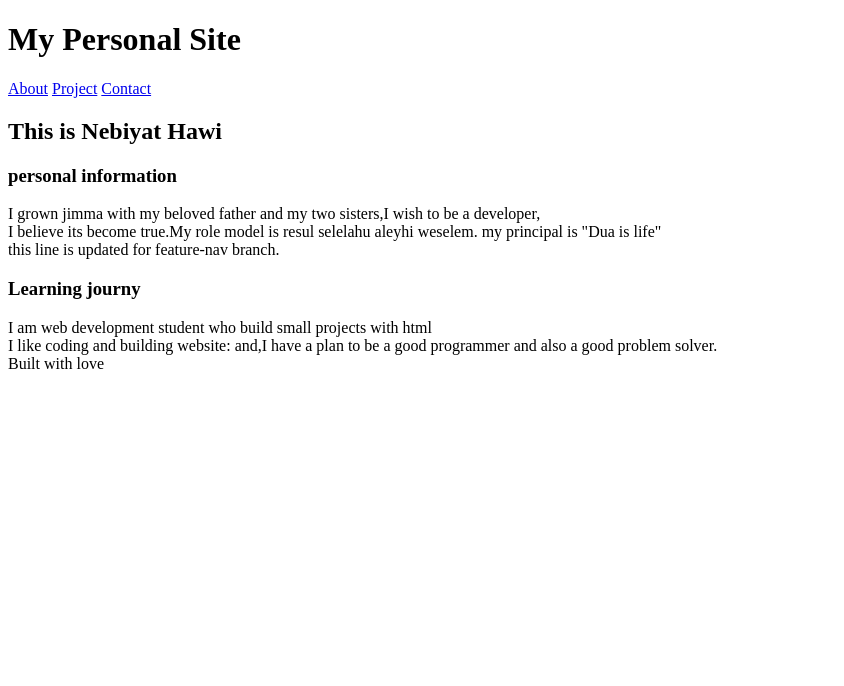
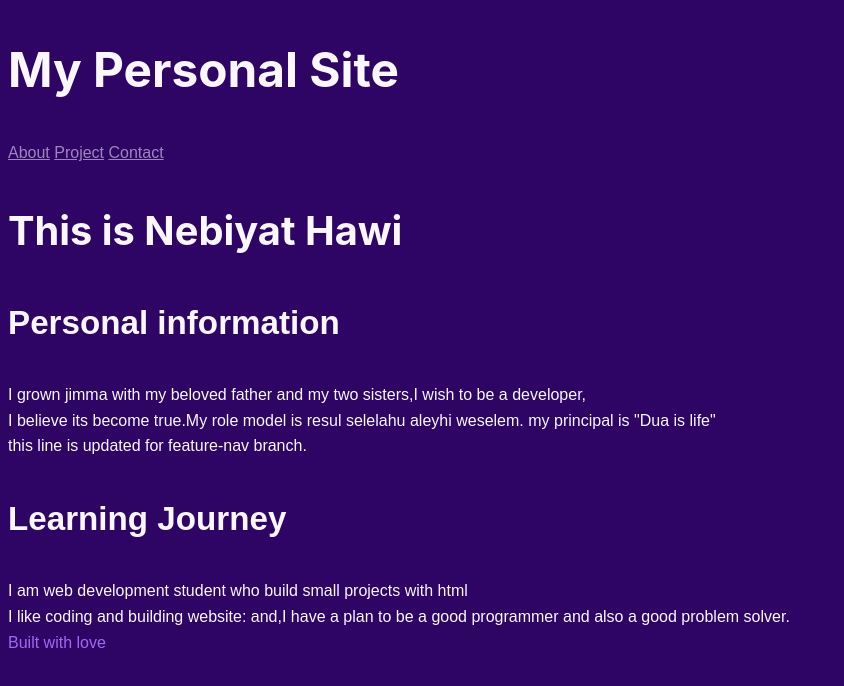
Before and after one commit to nebiyathawi-cell/Sheira-M1W1W2W3-Frist--activity, a plain HTML site: page personal site/About.html in a window 1280 px wide. Shown: the whole page, without its empty margins (0-844 px from the left). Drawn offline with Linux system fonts and the light colour scheme.

Commit message:
Add CSS design tokens and styling

```diff
--- a/personal site/About.html
+++ b/personal site/About.html
@@ -4,6 +4,7 @@
     <meta charset="UTF-8">
     <meta name="viewport" content="width=device-width, initial-scale=1.0">
     <title>Nebiyat Hawi</title></head>
+    <link rel="stylesheet" href="style.css">
 <body>
     <header>
         <div>
@@ -22,14 +23,14 @@
         <h2>This is Nebiyat Hawi</h2>
     </article>
      <section>
-        <h3>personal information</h3>
+        <h3>Personal information</h3>
         I grown jimma with my beloved father and my two sisters,I wish to be a developer, <br>
         I believe its become true.My role model is resul selelahu aleyhi weselem.
         my principal is "Dua is life"
         <br> this line is updated for feature-nav branch.
     </section>
     <section>
-        <h3>Learning journy</h3>
+        <h3>Learning Journey</h3>
          I am web development student who build small projects with html<br>
         I like coding and building website:
         and,I have a plan to be a good programmer and also a good problem solver.
--- /dev/null
+++ b/personal site/style.css
@@ -0,0 +1,49 @@
+:root {
+--color-bg: #faf7ff;
+--color-fg: #2e0564;
+--color-muted: #9f85c0;
+--color-accent: #a268f5;
+--color-border: #e5e0ee;
+
+
+--font-sans: "Inter", system-ui, sans-serif;
+--font-display: "Sora", sans-serif;
+
+--space-1: 1rem;
+--space-2: 2.074rem;
+--space-4: 2.488rem;
+--space-8: 2.986rem;
+}
+*,
+*::before,
+*::after {
+     box-sizing:border-box;
+    }
+    body{
+        background: var(--color-fg);
+        color: var(--color-bg);
+        font-family: var(--font-display);
+        line-height: 1.6;
+        font-size: var(--space-1);
+    }
+    nav>a{
+color:var(--color-muted) ;
+    }
+    p a{
+       color: var(--color-border);
+    }
+    footer{
+        color: var(--color-accent);
+    }
+    h1{
+        font-size: var(--space-8);
+        font-family: var(--font-sans);
+    }
+    h2{
+        font-size: var(--space-4);
+        font-family: var(--font-sans);
+    }
+    h3{
+        font-size: var(--space-2);
+        font-family: var(--font-sanss);
+    }
```
Also changed, not shown: personal site/contact.html (+1 -0 lines), personal site/form.html (+1 -0 lines), personal site/project.html (+1 -0 lines).
